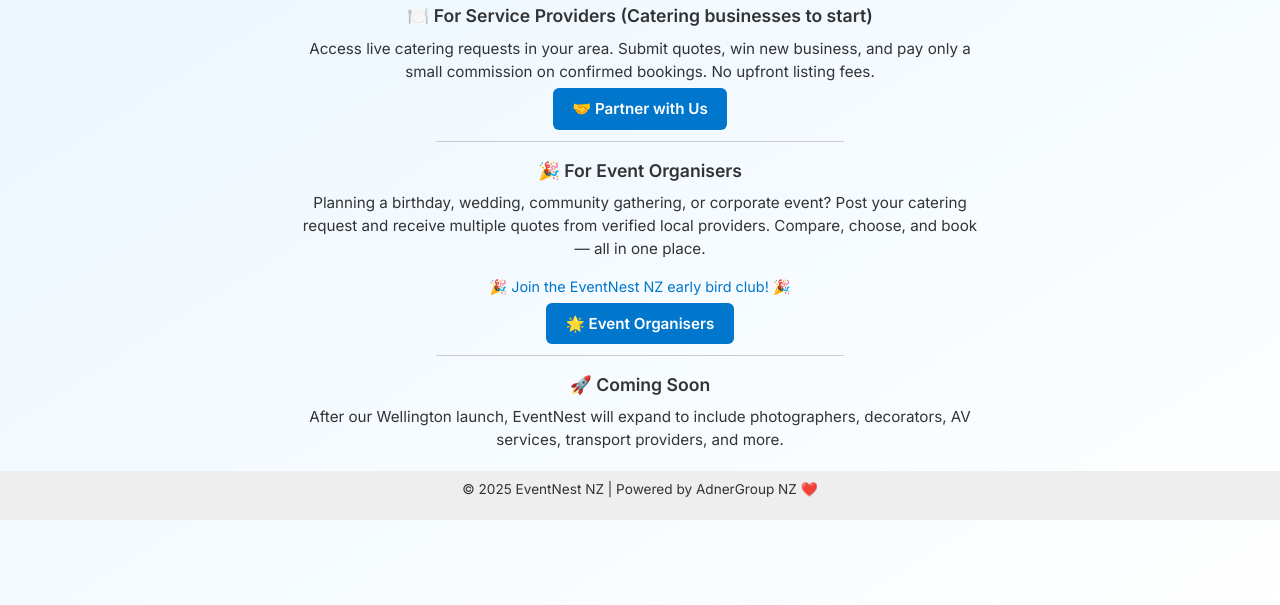
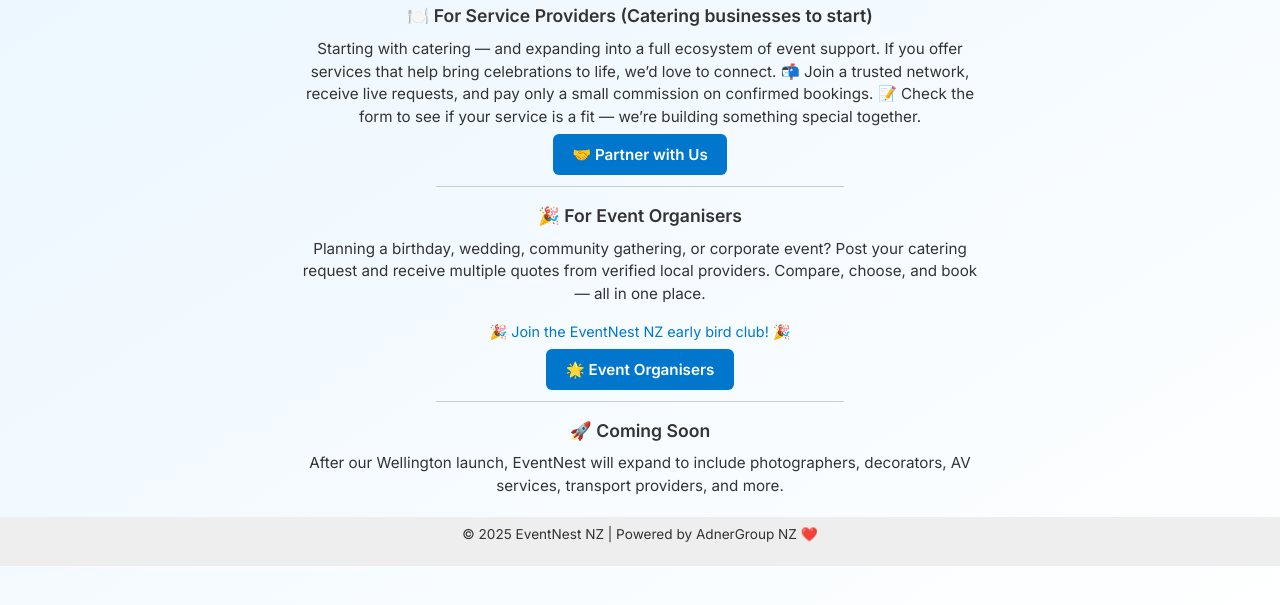
Before and after one commit to adnergroup/eventnest-site, a plain HTML site: page index.html in a window 1280 px wide. Shown: the part 155-760 px from the top of the page. Drawn offline with nearby package versions, Linux system fonts and the light colour scheme.

Commit message:
Update index.html

```diff
--- a/index.html
+++ b/index.html
@@ -35,7 +35,11 @@
       <div class="summary">
         <div class="section section-top">
           <h2 class="section-title">🍽️ For Service Providers (Catering businesses to start)</h2>
-          <p>Access live catering requests in your area. Submit quotes, win new business, and pay only a small commission on confirmed bookings. No upfront listing fees.</p>
+          <p>Starting with catering — and expanding into a full ecosystem of event support. If you offer services that help bring celebrations to life, we’d love to connect.
+
+📬 Join a trusted network, receive live requests, and pay only a small commission on confirmed bookings.
+
+📝 Check the form to see if your service is a fit — we’re building something special together.</p>
           <a class="cta-btn" href="https://forms.gle/ZPS6BfbobVvVrh1q8" target="_blank">🤝 Partner with Us</a>
         </div>
         <hr class="divider" data-aos="fade-in" />
```
